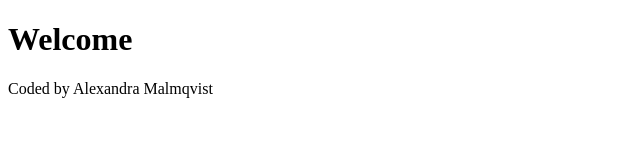
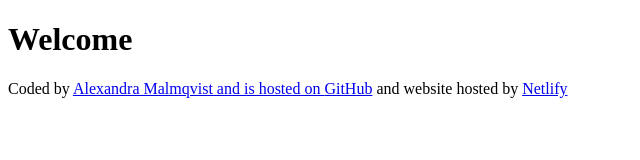
Before and after one commit to Axa8910/w7_weatherapp, a plain HTML site: page index.html in a window 1280 px wide. Shown: the whole page, without its empty margins (0-640 px from the left). Drawn offline with Linux system fonts and the light colour scheme.

Commit message:
added links to footer

```diff
--- a/index.html
+++ b/index.html
@@ -7,6 +7,16 @@
   </head>
   <body>
     <h1>Welcome</h1>
-    <footer>Coded by Alexandra Malmqvist</footer>
+    <footer>
+      Coded by
+      <a href="https://github.com/Axa8910">
+        Alexandra Malmqvist and is hosted on
+        <a href="https://github.com/Axa8910/w7_weatherapp"> GitHub</a> and
+        website hosted by
+        <a href="https://alexandramalmqvist-weather-app.netlify.app/"
+          >Netlify</a
+        >
+      </a>
+    </footer>
   </body>
 </html>
```
